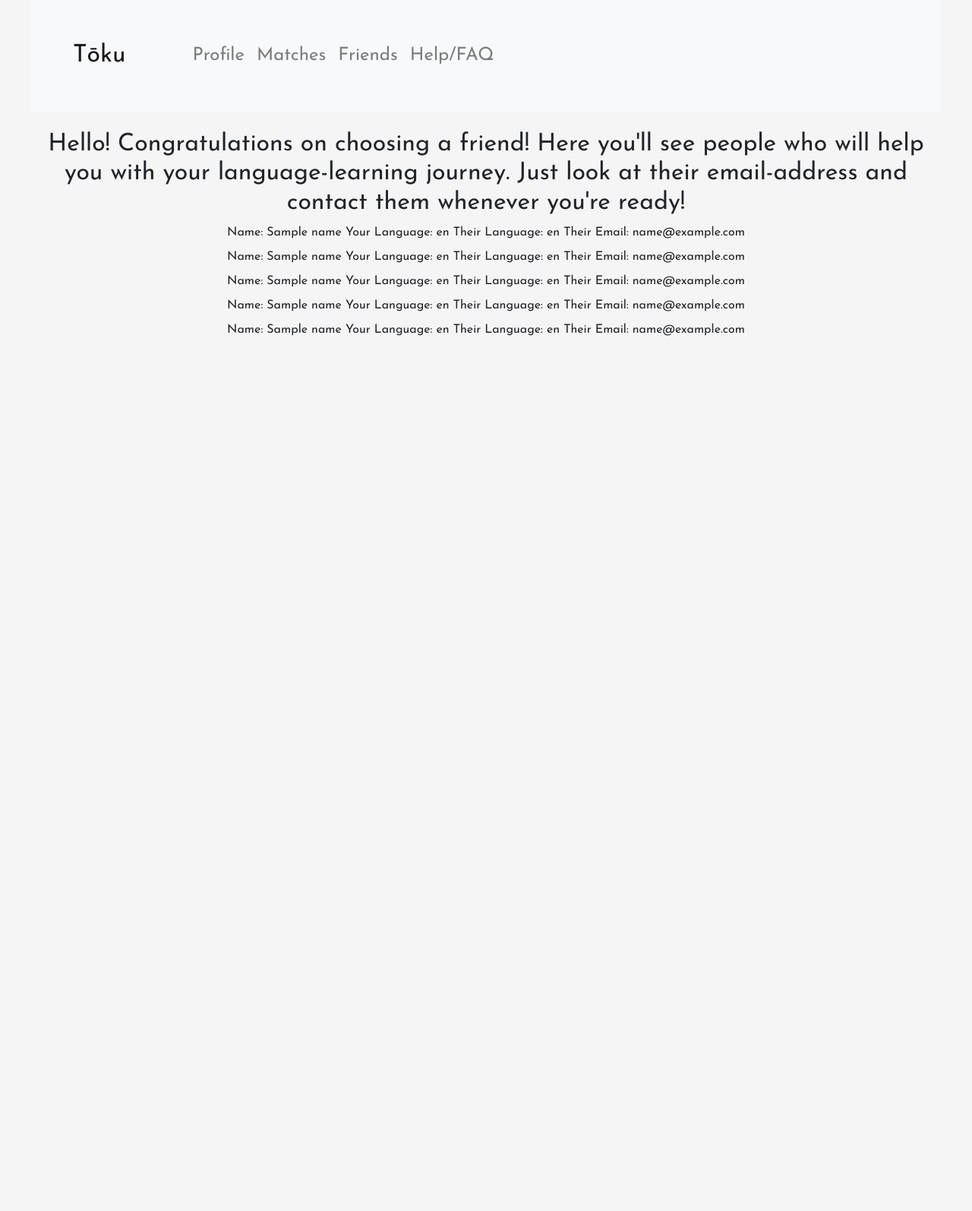
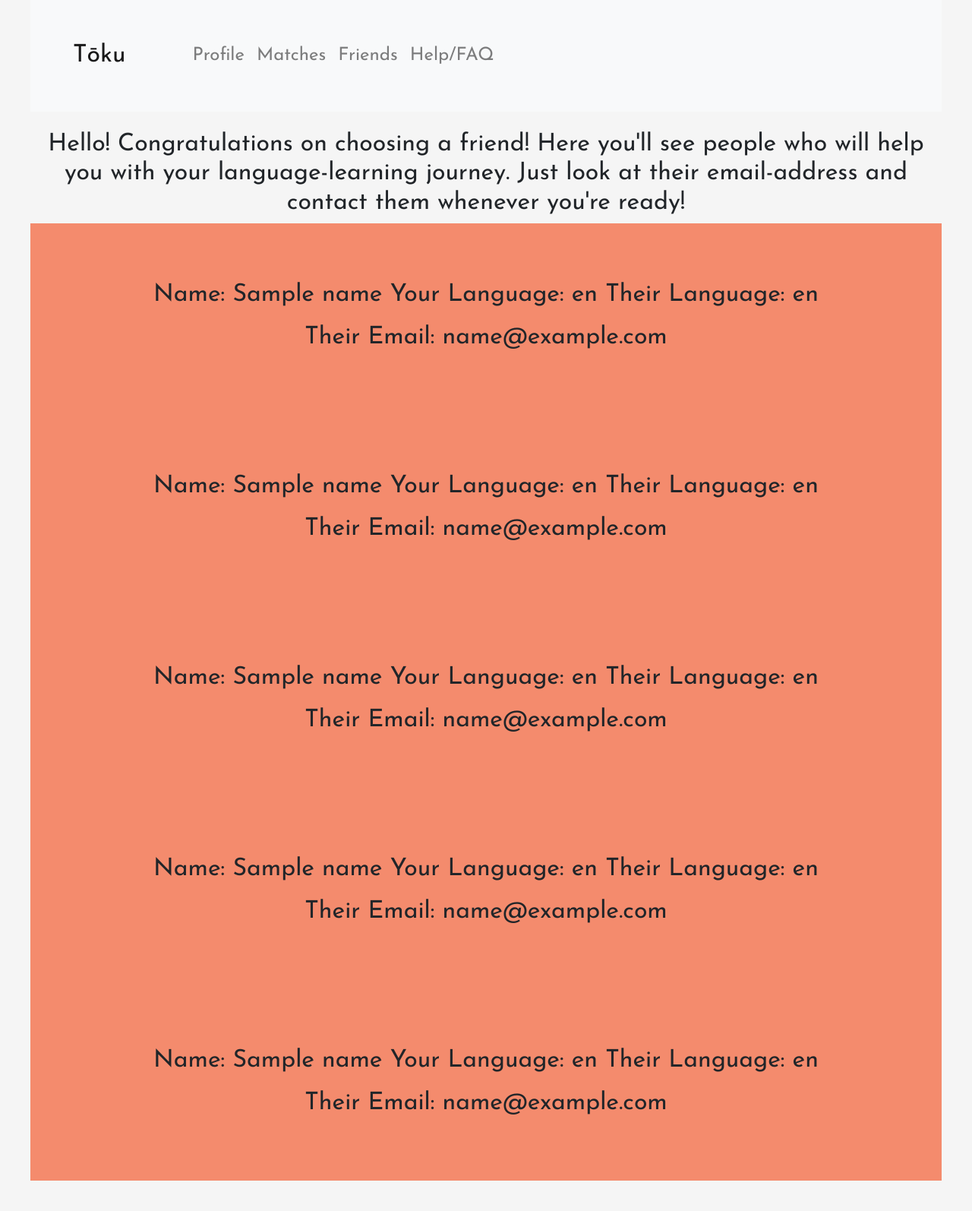
Before and after one commit to nathanzzhang/TokuApp, a Flask app: template backend/templates/friends.html in a window 1280 px wide. Shown: the part 271-1865 px from the top of the page at 76% size. Before the commit the page ends 713 px from the top, so only its background shows below. Run offline with Flask 2, Linux system fonts and the light colour scheme; the template is opened without the code that fills it: most values are stand-ins (such as "Sample title", 1, 10 or a date in 2020); parts of the project's set-up code (start-up, migrations or seed data) failed here and were passed over; some libraries are stand-ins or nearby versions.

Commit message:
added matches css file

```diff
--- /dev/null
+++ b/backend/static/matches.css
@@ -0,0 +1,7 @@
+
+
+.boxed{
+    padding: 70px;
+    font-size: 2rem;
+    background: #f48b6d;
+}
--- a/backend/templates/base.html
+++ b/backend/templates/base.html
@@ -9,6 +9,7 @@
     <link rel="stylesheet" href="https://maxcdn.bootstrapcdn.com/bootstrap/4.0.0/css/bootstrap.min.css" integrity="sha384-Gn5384xqQ1aoWXA+058RXPxPg6fy4IWvTNh0E263XmFcJlSAwiGgFAW/dAiS6JXm" crossorigin="anonymous">
     <link rel="stylesheet" href="https://cdnjs.cloudflare.com/ajax/libs/malihu-custom-scrollbar-plugin/3.1.5/jquery.mCustomScrollbar.min.css">
     <link rel="stylesheet" href="../static/faq.css">
+    <link rel="stylesheet" href="../static/matches.css">
     <link rel="stylesheet" href="../static/profile.css">
     <link rel="stylesheet" href="../static/login.css">
     <link rel="stylesheet" href="../static/register.css">
```
Also changed, not shown: app.db, 1 other file.
